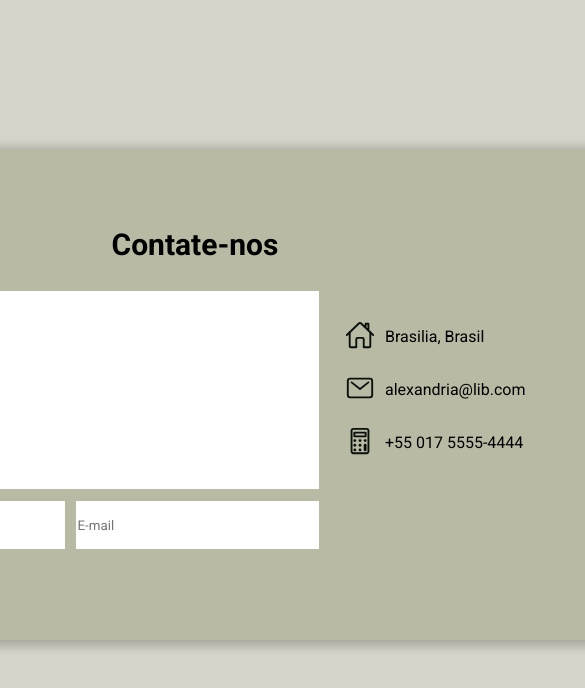
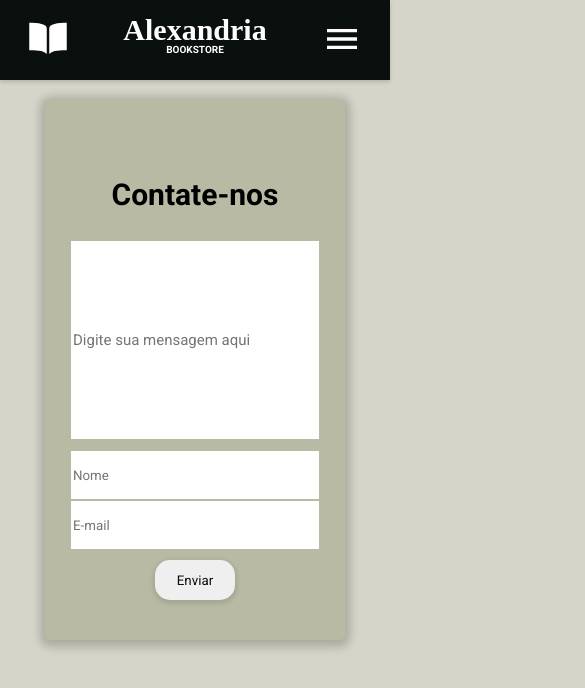
Before and after one commit to ronycastroc/alexandria-front, a React (Create React App) app: page /contato in a window 390 px wide. Shown: the top 688 px of the page, 585 px wide, since content can reach past the window. Built offline with nearby package versions, Linux system fonts and the light colour scheme; a web font is replaced by a local one.

Commit message:
feat layout contactPageMobile

```diff
--- a/src/components/Pages/AboutUs.js
+++ b/src/components/Pages/AboutUs.js
@@ -1,12 +1,14 @@
 import styled from "styled-components";
 import Header from "../Header";
 import Footer from "../Footer";
+import MobileHeader from "../MobileHeader";
 
 export default function AboutUs() {
   return (
     <>
       <Wrapper>
         <Header />
+        <MobileHeader/>
         <Container>
           <img
             src="https://st2.depositphotos.com/3591429/10464/i/600/depositphotos_104648666-stock-photo-group-of-people-brainstorming-on.jpg"
--- a/src/components/Pages/BookPage.js
+++ b/src/components/Pages/BookPage.js
@@ -6,6 +6,7 @@ import Header from "../Header.js";
 import Footer from "../Footer.js";
 import UserContext from "../../context/UserContext.js";
 import SmallCarousel from "../SmallCarousel.js";
+import MobileHeader from "../MobileHeader.js";
 
 export default function BookPage() {
   const params = useParams();
@@ -56,6 +57,7 @@ export default function BookPage() {
   return (
     <Wrapper>
       <Header />
+      <MobileHeader/>
       <Container>
           <BookCover>
             <img src={bookData.cover} alt="BookCover" />
--- a/src/components/Pages/CategoriesPage.js
+++ b/src/components/Pages/CategoriesPage.js
@@ -5,6 +5,7 @@ import { getProductWithCategory } from "../../service/alexandriaService.js";
 import Header from "../Header.js";
 import Footer from "../Footer.js";
 import BookBox from "../BookBox.js";
+import MobileHeader from "../MobileHeader.js";
 
 export default function CategoriesPage() {
   const params = useParams();
@@ -25,6 +26,7 @@ export default function CategoriesPage() {
   return (
     <Wrapper>
       <Header />
+      <MobileHeader/>
       <Container>
         <h1>{params.categoria}</h1>
         <BooksContainer>
--- a/src/components/Pages/ContactPage.js
+++ b/src/components/Pages/ContactPage.js
@@ -2,8 +2,13 @@ import styled from "styled-components";
 import Header from "../Header";
 import Footer from "../Footer";
 import { useState } from "react";
-import { IoHomeOutline, IoMailOutline, IoCalculatorOutline } from "react-icons/io5";
+import {
+  IoHomeOutline,
+  IoMailOutline,
+  IoCalculatorOutline,
+} from "react-icons/io5";
 import { IconContext } from "react-icons";
+import MobileHeader from "../MobileHeader";
 
 export default function ContactsPage() {
   const [formData, setFormData] = useState({
@@ -25,9 +30,10 @@ export default function ContactsPage() {
     <>
       <Wrapper>
         <Header />
+        <MobileHeader />
         <Container>
           <h1>Contate-nos</h1>
-          <div>
+          <AllInfo>
             <FormContainer>
               <form onSubmit={handleFormSubmission}>
                 <input
@@ -37,7 +43,7 @@ export default function ContactsPage() {
                   onChange={handleInputChange}
                   required
                 />
-                <div>
+                <SmallInputHolder>
                   <input
                     name="name"
                     placeholder="Nome"
@@ -54,8 +60,10 @@ export default function ContactsPage() {
                     onChange={handleInputChange}
                     required
                   />
-                </div>
+                </SmallInputHolder>
+                <FormButtonContainer>
                   <button type="submit">Enviar</button>
+                </FormButtonContainer>
               </form>
             </FormContainer>
             <ContactInfoContainer>
@@ -102,7 +110,7 @@ export default function ContactsPage() {
                 <p>+55 017 5555-4444</p>
               </div>
             </ContactInfoContainer>
-          </div>
+          </AllInfo>
         </Container>
         <Footer />
       </Wrapper>
@@ -138,13 +146,26 @@ const Container = styled.div`
   align-items: center;
   margin-top: 150px;
   margin-bottom: 100px;
-  background-color: #B9BAA3;
+  background-color: #b9baa3;
   box-shadow: 0px 2px 10px 5px rgb(0 0 0 / 20%);
   border-radius: 5px;
   padding: 40px;
-  > div {
+
+  @media (max-width: 650px) {
+    margin-bottom: 0px;
+    margin-top: 100px;
+    width: 300px;
+  }
+`;
+
+const AllInfo = styled.div`
   display: flex;
   flex-direction: row;
+  justify-content: space-between;
+  align-items: center;
+  @media (max-width: 650px) {
+    display: flex;
+    flex-direction: column;
     justify-content: space-between;
     align-items: center;
   }
@@ -162,21 +183,40 @@ const FormContainer = styled.div`
       font-size: 15px;
       border: 1px solid #b9baa3;
       color: #0a100d;
+      @media (max-width: 650px) {
+        margin-bottom: 0px;
+        width: 250px;
       }
-    div {
+    }
+  }
+`;
+
+const SmallInputHolder = styled.div`
   margin-top: 10px;
-      > :nth-child(1) {
-        width: 245px;
-        height: 50px;
-        margin-right: 9px;
+  width: 100%;
+display: flex;
+flex-direction: row;
+justify-content: space-between !important;
+  @media (max-width: 650px) {
+    display: flex;
+    flex-direction: column;
+    justify-content: center;
+    align-items: center;
   }
+
   input {
     width: 245px;
     border: 1px solid #b9baa3;
     height: 50px;
     color: #0a100d;
+    @media (max-width: 650px) {
+      margin-bottom: 0px;
+      width: 250px !important;
     }
   }
+`;
+
+const FormButtonContainer = styled.div`
   button {
     width: 100px;
     height: 40px;
@@ -192,6 +232,9 @@ const FormContainer = styled.div`
       color: #ffffff;
       background-color: #902923;
     }
+    @media (max-width: 650px) {
+      margin-bottom: 0px;
+      width: 80px !important;
     }
   }
 `;
@@ -214,4 +257,7 @@ const ContactInfoContainer = styled.div`
       margin-left: 10px;
     }
   }
+  @media (max-width: 650px) {
+    display: none;
+  }
 `;
--- a/src/components/Pages/teste.js
+++ /dev/null
@@ -1,3 +0,0 @@
-export default function Teste() {
-  return <></>;
-}
```
Lines whose indentation alone changed are shown as unchanged.
